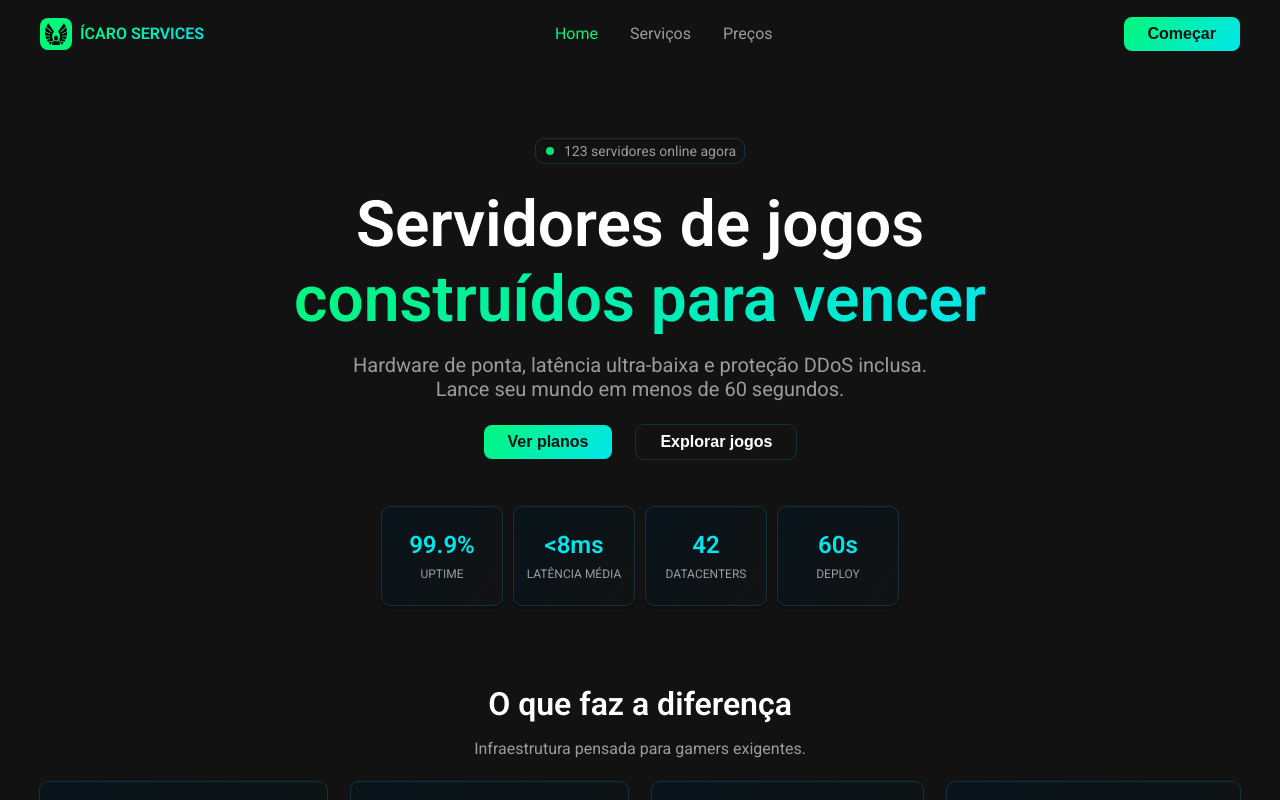
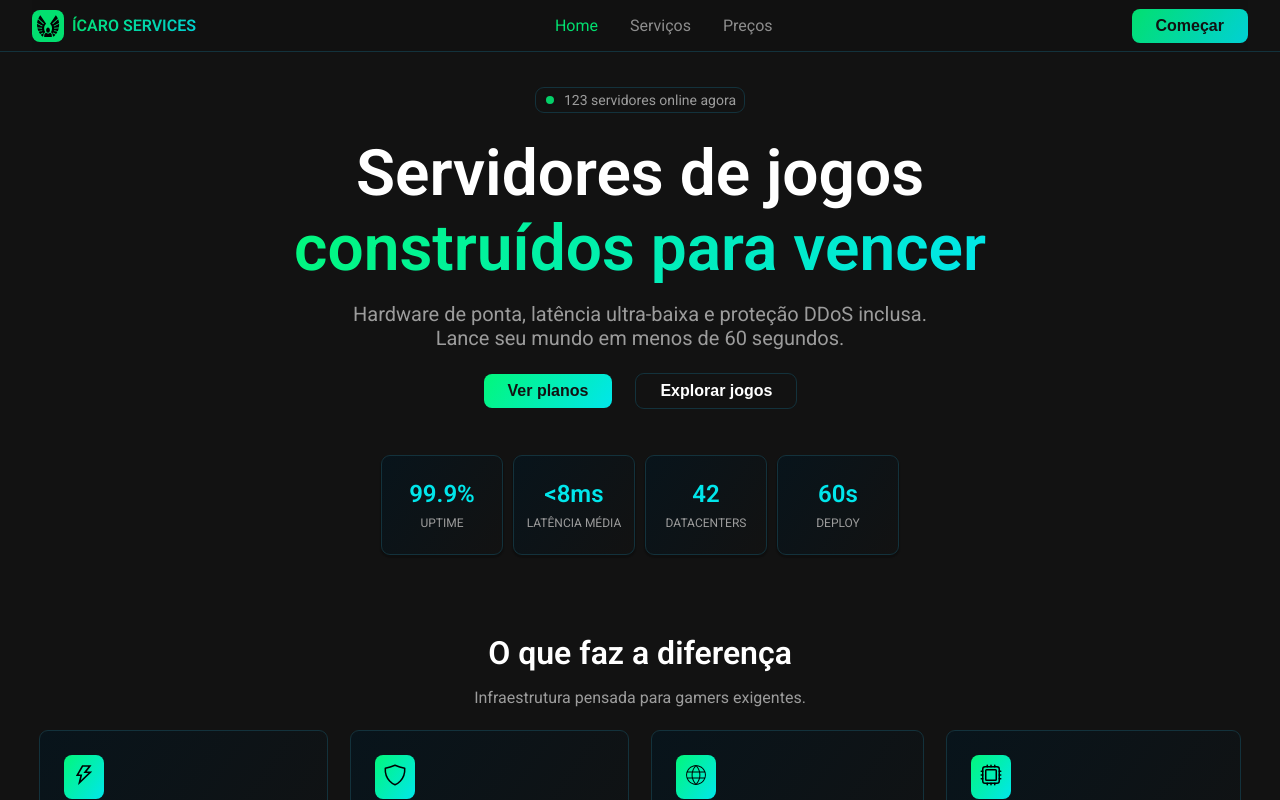
Before and after one commit to arthur94a/frontend-self-server-gaming, a React (Vite) app: page / in a window 1280 px wide. Shown: the top 800 px of the page. Built offline with nearby package versions, Linux system fonts and the light colour scheme.

Commit message:
Nav fixed

```diff
--- a/src/components/header/header.module.scss
+++ b/src/components/header/header.module.scss
@@ -1,7 +1,17 @@
+.section {
+    position: fixed;
+    top: 0;
+    left: 0;
+    border-bottom: 1px solid $blue-900;
+}
+
 .header {
     display: flex;
     justify-content: space-between;
     align-items: center;
+    width: 100%;
+    background: $black-400;
+    opacity: 0.9;
 }
 
 .logo {
--- a/src/components/header/index.tsx
+++ b/src/components/header/index.tsx
@@ -7,7 +7,7 @@ import styles from './header.module.scss'
 
 export function Header() {
     return (
-        <Section>
+        <Section className={styles.section}>
             <header className={styles.header}>
                 <div className={styles.logo}>
                     <i className={styles.logo_icon}>
```
